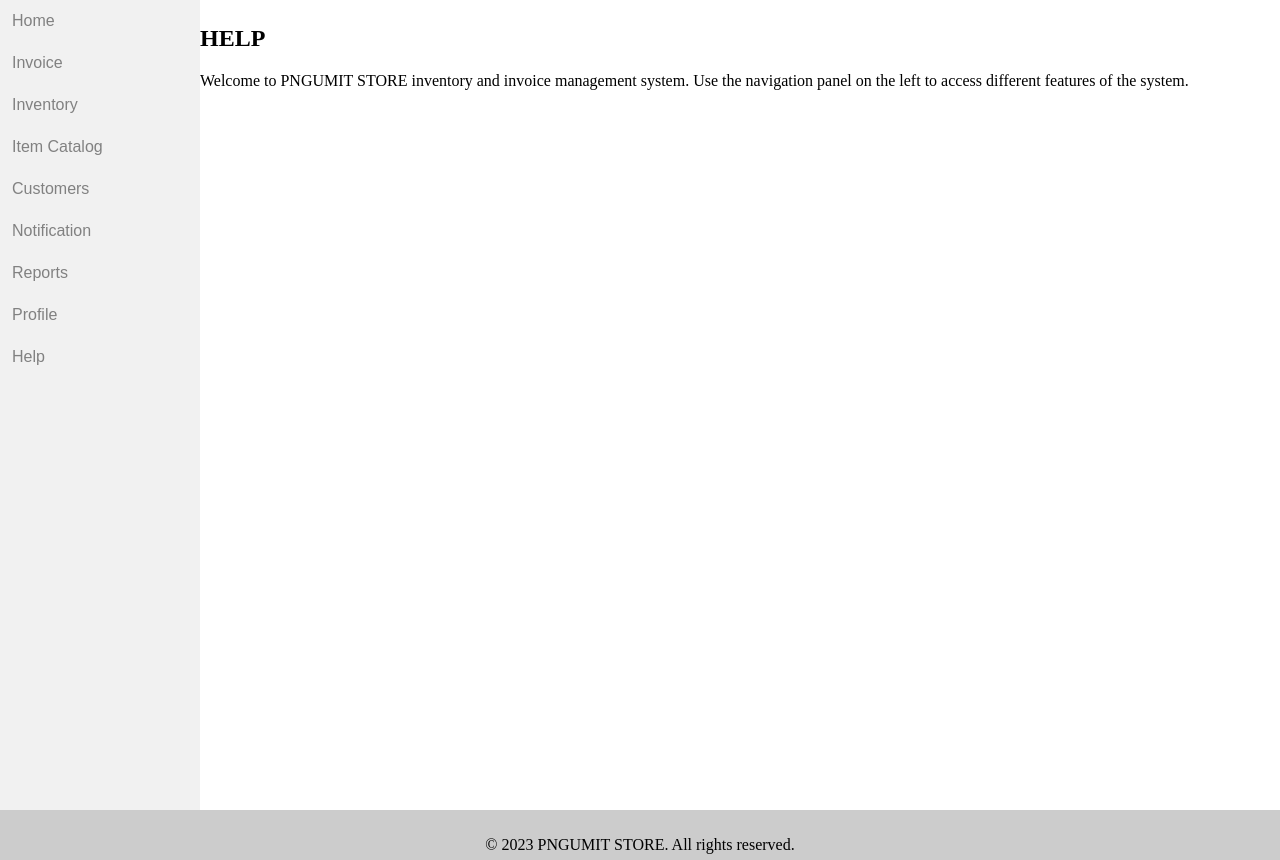
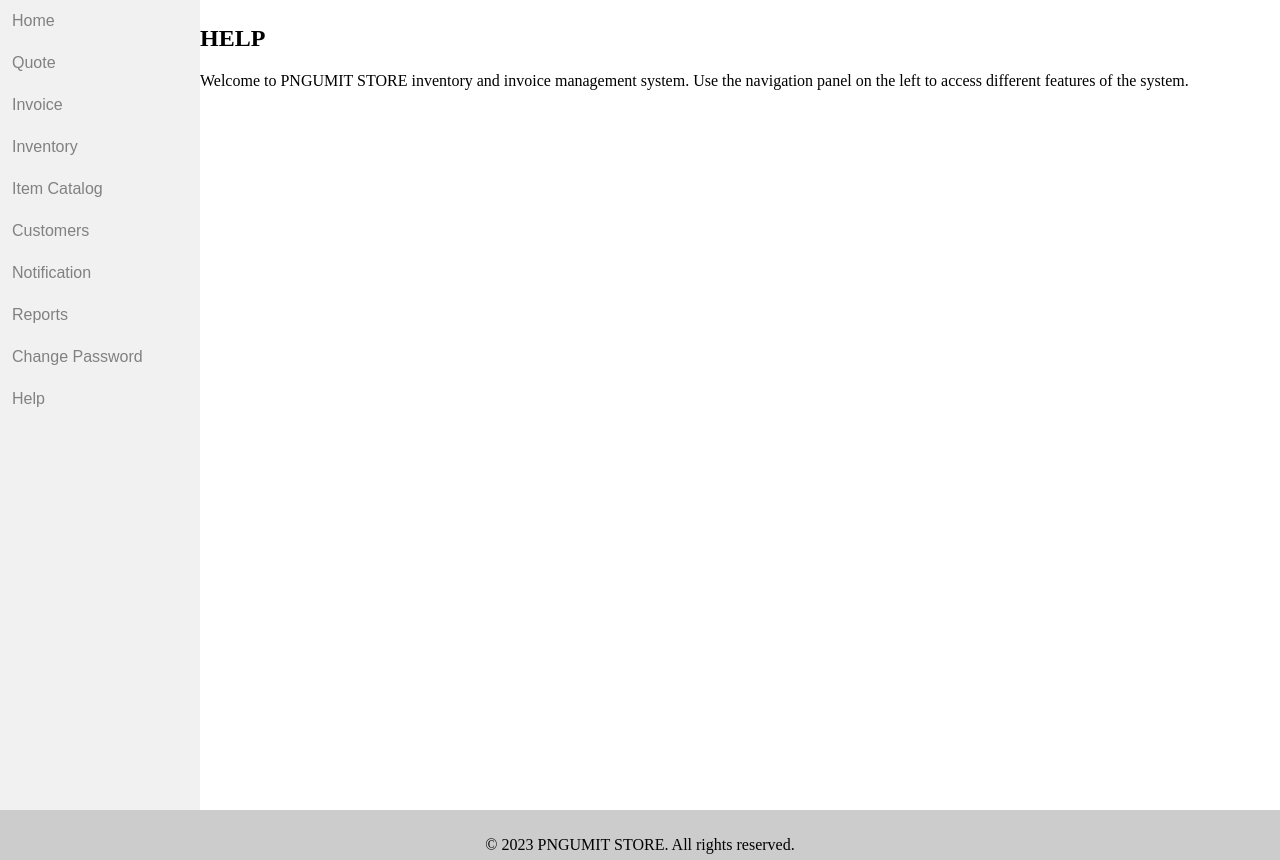
Before and after one commit to CliveNimalNawe/pngumit_InvoiceInventory, a Flask app: template templates/help.html in a window 1280 px wide. Shown: the part 80-940 px from the top of the page. Run offline with Flask 3, Linux system fonts and the light colour scheme; the template is opened without the code that fills it, so the values that code supplies are empty.

Commit message:
Added Buttons and Fixed the Sidepanel - Added page for quote - Fixed URL for endpoints connected to the sidepanel buttons

```diff
--- a/main.py
+++ b/main.py
@@ -92,6 +92,11 @@ def home():
 
     return render_template('home.html', data=data)
 
+@app.route("/quote-page")
+@login_required
+def quote():
+    return render_template('quote.html')
+
 @app.route("/inventory-page")
 @login_required
 def inventory_page():
@@ -101,11 +106,11 @@ def inventory_page():
     inventorydata=data_fetcher.fetch_data(inventory)
     return render_template("inventory.html", inventory=inventorydata)
 
-@app.route("/profile-page")
+@app.route("/change-password-page")
 @login_required
-def profile_page():
+def change_password_page():
     test= session['userName']
-    return render_template("profile.html", Username=test)
+    return render_template("change_password.html", Username=test)
 
 @app.route("/help-page")
 @login_required
--- /dev/null
+++ b/templates/quote.html
@@ -0,0 +1,6 @@
+{% extends 'base.html' %}
+
+{% block content %}
+<h1>Quote</h1>
+
+{% endblock %}
--- a/templates/sidepanel.html
+++ b/templates/sidepanel.html
@@ -1,11 +1,12 @@
 <div class="left-panel">
-    <a href="{{ url_for('home') }}"> <button>Home</button></a>
+    <a href="{{ url_for('home') }}"><button>Home</button></a>
+    <a href="{{ url_for('quote')}}"><button>Quote</button></a>
     <a href="{{ url_for('route_generatePDF.invoice_page') }}"><button>Invoice</button></a>
     <a href="{{ url_for('inventory_page') }}"><button>Inventory</button></a>
     <a href="{{ url_for('catalog_page') }}"><button>Item Catalog</button></a>
     <a href="{{ url_for('customer_page') }}"><button>Customers</button></a>
     <a href="{{ url_for('notification_page') }}"><button>Notification</button></a>
     <a href="{{ url_for('report_page') }}"><button>Reports</button></a>
-    <a href="{{ url_for('profile_page') }}"><button>Profile</button></a>
+    <a href="{{ url_for('change_password_page') }}"><button>Change Password</button></a>
     <a href="{{ url_for('help_page') }}"><button>Help</button></a>
 </div>
```
Also changed, not shown: templates/change_password.html (renamed from templates/profile.html, +4 -8 lines).
